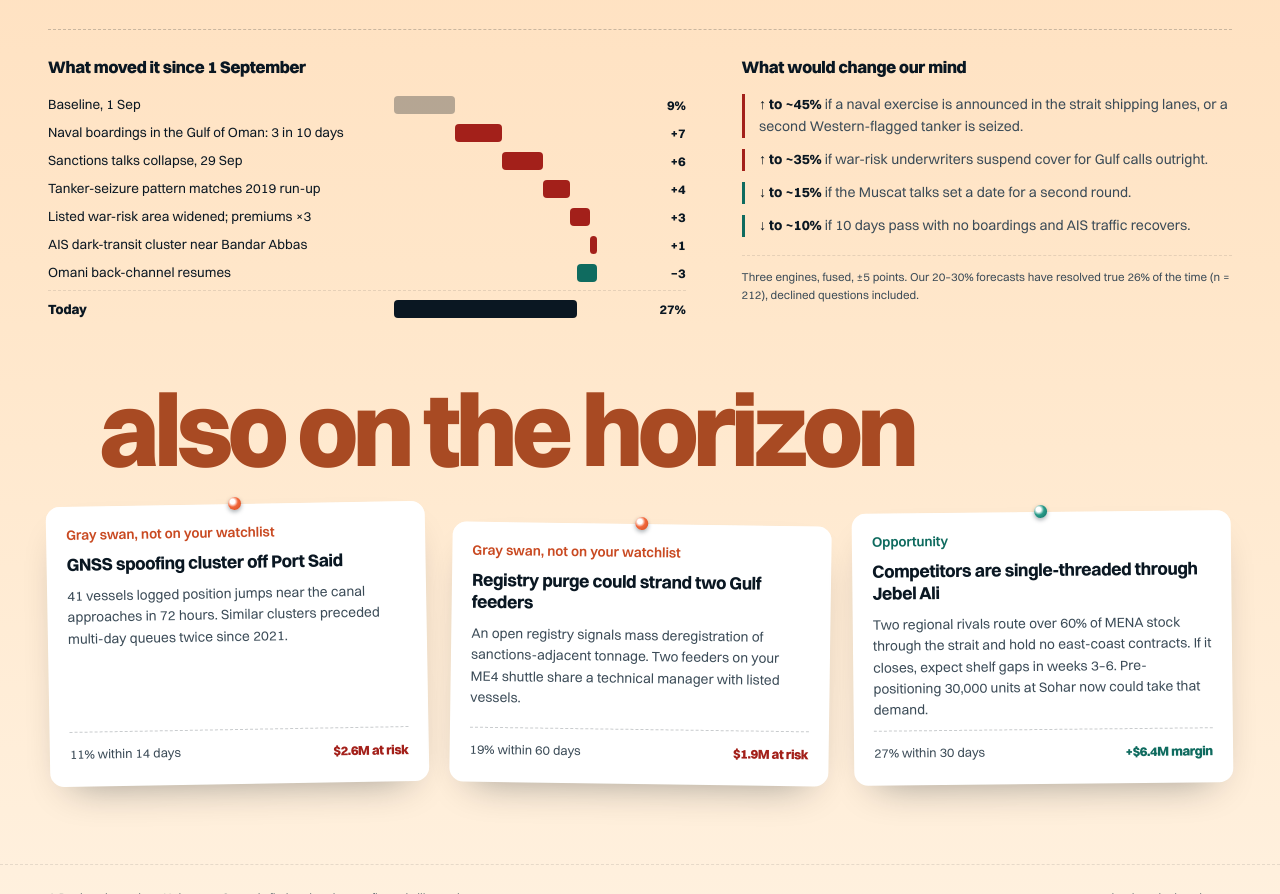
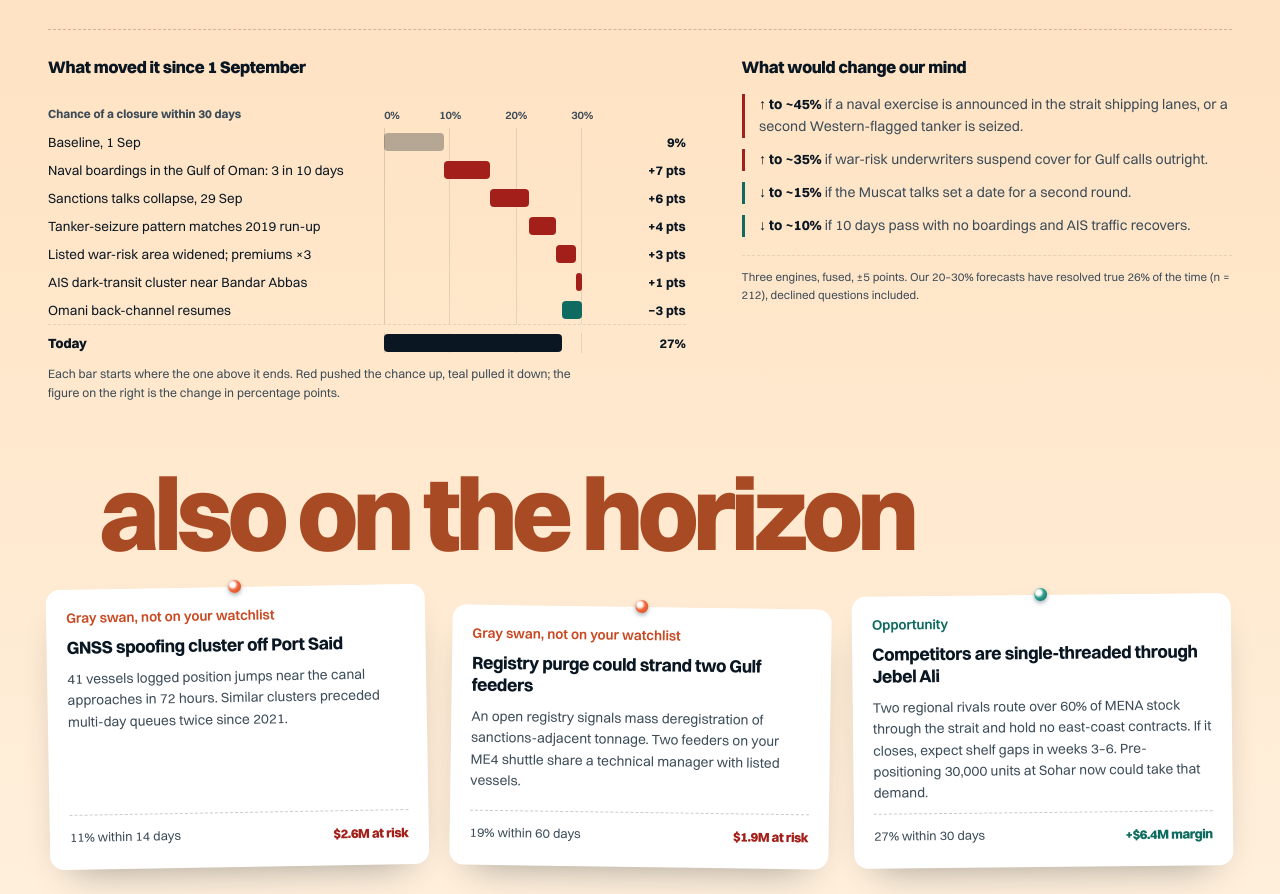
Before and after one commit to garrettwwalker/decision-model-ui-v2, a plain HTML site: page briefing.html in a window 1280 px wide. Shown: the part 2934-3828 px from the top of the page. Drawn offline with Linux system fonts and the light colour scheme.

Commit message:
Brief: give the "what moved it" chart a scale
Label the waterfall's axis (chance of a closure within 30 days) with
ticks at 0-30% and gridlines down the chart, mark each change in
percentage points, and add a line on how to read it.

Co-Authored-By: Claude Opus 5.5 <noreply@anthropic.com>

```diff
--- a/assets/css/brief.css
+++ b/assets/css/brief.css
@@ -211,17 +211,33 @@
 @media (max-width: 480px) { .build { grid-template-columns: minmax(0, 1fr); } }
 .why__grid { display: grid; grid-template-columns: minmax(0, 1.3fr) minmax(0, 1fr); gap: 2rem 3.5rem; padding-top: 1.5rem; border-top: 1.5px dashed var(--line-strong); }
 @media (max-width: 980px) { .why__grid { grid-template-columns: minmax(0, 1fr); } }
-.fall { list-style: none; margin: 0; padding: 0; display: grid; gap: 0.45rem; --scale: 0.35; }
-.fall li { display: grid; grid-template-columns: minmax(0, 1.4fr) minmax(0, 1fr) 2.6rem; align-items: center; gap: 0.8rem; font-size: 0.84rem; }
-.fall i { position: relative; height: 18px; }
+.fall { list-style: none; margin: 0; padding: 0; display: grid; --scale: 0.35; }
+.fall li { display: grid; grid-template-columns: minmax(0, 1.4fr) minmax(0, 1fr) 3.6rem; align-items: center; gap: 0 0.8rem; min-height: 28px; font-size: 0.84rem; }
+.fall li > b { text-align: right; white-space: nowrap; }
+/* the bar track carries the scale's gridlines, so they run unbroken down the chart */
+.fall i {
+  position: relative; align-self: stretch;
+  background-image: linear-gradient(90deg,
+    rgba(10, 23, 34, 0.14) 0 1px, transparent 1px calc(28.571% - 0.5px),
+    rgba(10, 23, 34, 0.1) calc(28.571% - 0.5px) calc(28.571% + 0.5px), transparent calc(28.571% + 0.5px) calc(57.143% - 0.5px),
+    rgba(10, 23, 34, 0.1) calc(57.143% - 0.5px) calc(57.143% + 0.5px), transparent calc(57.143% + 0.5px) calc(85.714% - 0.5px),
+    rgba(10, 23, 34, 0.1) calc(85.714% - 0.5px) calc(85.714% + 0.5px), transparent calc(85.714% + 0.5px));
+}
 .fall i::after {
-  content: ""; position: absolute; top: 0; bottom: 0;
+  content: ""; position: absolute; top: 50%; height: 18px; margin-top: -9px;
   left: calc(var(--a) / var(--scale) * 100%);
   width: max(3px, calc(var(--d) / var(--scale) * 100%));
   border-radius: 4px; background: var(--loss);
 }
-.fall li:first-child i::after { left: 0; width: calc(0.09 / var(--scale) * 100%); background: rgba(10, 23, 34, 0.3); }
+.fall li:nth-child(2) i::after { left: 0; width: calc(0.09 / var(--scale) * 100%); background: rgba(10, 23, 34, 0.3); }
 .fall__neg i::after { background: var(--safe) !important; }
+.fall__axis { min-height: 34px !important; align-items: end !important; }
+.fall__axis span { font-size: 0.74rem; font-weight: 700; color: var(--fg-2); padding-bottom: 0.3rem; }
+.fall__axis i { background-image: none; }
+.fall__axis i::after { display: none; }
+.fall__axis em { position: absolute; bottom: 0.25rem; left: calc(var(--v) / var(--scale) * 100%); transform: translateX(-50%); font-style: normal; font-size: 0.7rem; font-weight: 600; color: var(--fg-2); font-variant-numeric: tabular-nums; }
+.fall__axis em:first-child { transform: none; }
+.fall__note { margin: 0.75rem 0 0; font-size: 0.76rem; color: var(--fg-2); max-width: 34rem; }
 .fall__total { padding-top: 0.45rem; border-top: 1px dashed var(--panel-line); font-weight: 800; }
 .fall__total i::after { left: 0 !important; background: var(--ink) !important; }
 .fall b { text-align: right; font-size: 0.82rem; }
--- a/briefing.html
+++ b/briefing.html
@@ -305,16 +305,18 @@
       <div class="why__grid">
         <div class="why__col">
           <h3 class="panel__title">What moved it since 1 September</h3>
-          <ol class="fall" aria-label="Driver contributions">
+          <ol class="fall" aria-label="How each driver moved the chance of a closure within 30 days, in percentage points, from 9% on 1 September to 27% today">
+            <li class="fall__axis" aria-hidden="true"><span>Chance of a closure within 30 days</span><i><em style="--v:0">0%</em><em style="--v:.1">10%</em><em style="--v:.2">20%</em><em style="--v:.3">30%</em></i><b></b></li>
             <li style="--a:.09;--d:0"><span>Baseline, 1 Sep</span><i></i><b class="num">9%</b></li>
-            <li style="--a:.09;--d:.07"><span>Naval boardings in the Gulf of Oman: 3 in 10 days</span><i></i><b class="num">+7</b></li>
-            <li style="--a:.16;--d:.06"><span>Sanctions talks collapse, 29 Sep</span><i></i><b class="num">+6</b></li>
-            <li style="--a:.22;--d:.04"><span>Tanker-seizure pattern matches 2019 run-up</span><i></i><b class="num">+4</b></li>
-            <li style="--a:.26;--d:.03"><span>Listed war-risk area widened; premiums ×3</span><i></i><b class="num">+3</b></li>
-            <li style="--a:.29;--d:.01"><span>AIS dark-transit cluster near Bandar Abbas</span><i></i><b class="num">+1</b></li>
-            <li class="fall__neg" style="--a:.27;--d:.03"><span>Omani back-channel resumes</span><i></i><b class="num">−3</b></li>
+            <li style="--a:.09;--d:.07"><span>Naval boardings in the Gulf of Oman: 3 in 10 days</span><i></i><b class="num">+7 pts</b></li>
+            <li style="--a:.16;--d:.06"><span>Sanctions talks collapse, 29 Sep</span><i></i><b class="num">+6 pts</b></li>
+            <li style="--a:.22;--d:.04"><span>Tanker-seizure pattern matches 2019 run-up</span><i></i><b class="num">+4 pts</b></li>
+            <li style="--a:.26;--d:.03"><span>Listed war-risk area widened; premiums ×3</span><i></i><b class="num">+3 pts</b></li>
+            <li style="--a:.29;--d:.01"><span>AIS dark-transit cluster near Bandar Abbas</span><i></i><b class="num">+1 pts</b></li>
+            <li class="fall__neg" style="--a:.27;--d:.03"><span>Omani back-channel resumes</span><i></i><b class="num">−3 pts</b></li>
             <li class="fall__total" style="--a:0;--d:.27"><span>Today</span><i></i><b class="num">27%</b></li>
           </ol>
+          <p class="fall__note">Each bar starts where the one above it ends. Red pushed the chance up, teal pulled it down; the figure on the right is the change in percentage points.</p>
         </div>
         <div class="why__col">
           <h3 class="panel__title">What would change our mind</h3>
```
